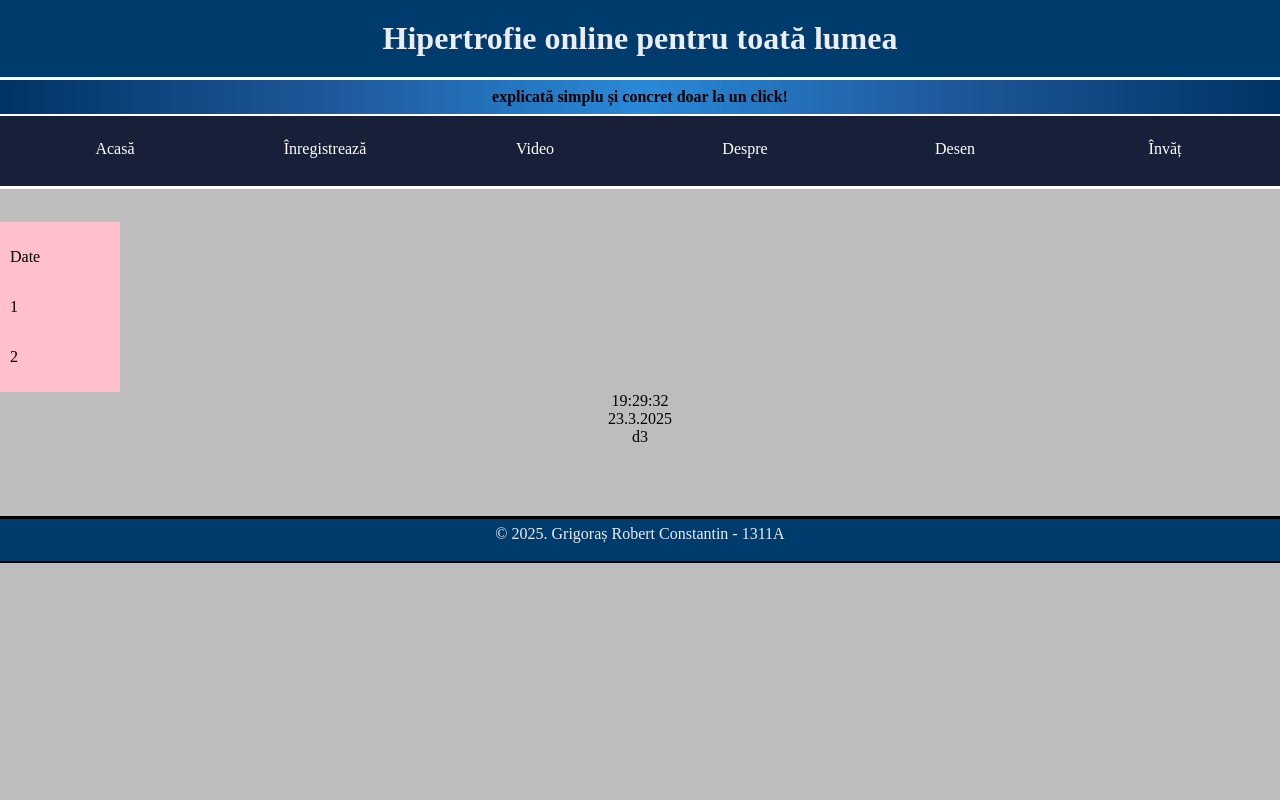
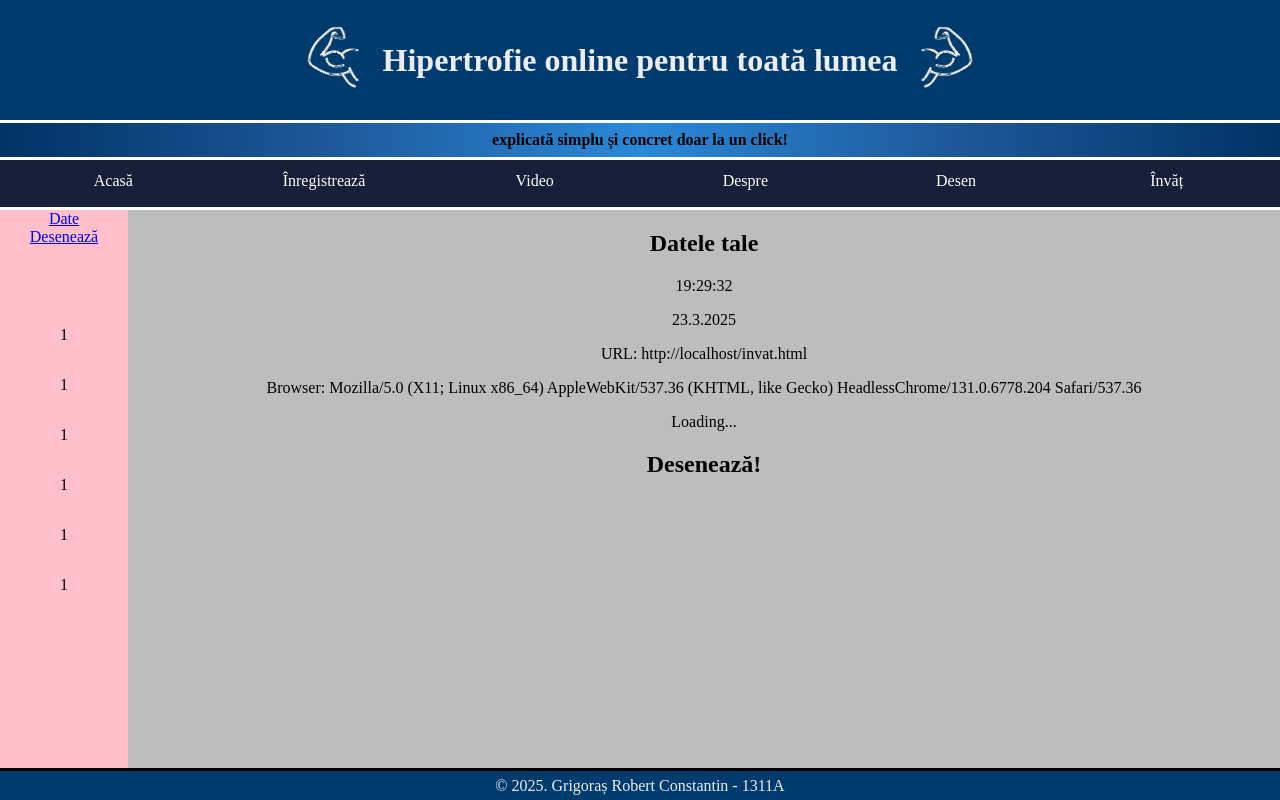
Before and after one commit to robeery/ro-hyperthrophy-website, a plain HTML site: page invat.html in a window 1280 px wide. Drawn offline with Linux system fonts and the light colour scheme.

Commit message:
lab 5 tema 1 + modificari css

```diff
--- a/invat.html
+++ b/invat.html
@@ -2,18 +2,29 @@
 <html lang="ro">
     <head>
         <title> Hipertrofie online - Despre </title>
+        <link rel="icon" href="imagini/logowebsite_alb.png">
         <link rel="stylesheet" href="stil.css">
+
 
     </head>
 
 
-
+    <!--
     <header>
 
-        <h1>Hipertrofie online pentru toată lumea</h1>
+        <h1> <img id="logo_stg" src="imagini/logo_stg.png" alt=""> Hipertrofie online pentru toată lumea <img id="logo_dr" src="imagini/logo_dr.png" alt=""></h1>
         <p>explicată simplu și concret doar la un click!</p>
     </header>
+    -->
+
+    <script src="js/script.js"> </script>
     <body>
+        <header>
+
+            <h1> <img id="logo_stg" src="imagini/logo_stg.png" alt=""> Hipertrofie online pentru toată lumea <img id="logo_dr" src="imagini/logo_dr.png" alt=""></h1>
+            <p>explicată simplu și concret doar la un click!</p>
+        </header>
+
     <div class="site">
         <nav class="bara_nav">
 
@@ -31,20 +42,52 @@
 
         </nav>
 
+        <div class="pagina_invat">
 
-        <aside class="invat">
-            <p> Date </p>
-            <p> 1</p>
-            <p> 2</p>
-        </aside>
-        <!--momentan asa, schimb dupa-->
-        <section id="x">d</section>
-        <section id="data">d2</section>
-        <section id="url">d3 </section>
+            <div class="sidebar_invat">
+                <aside>
+                    <a href="#date_invat">Date</a>
+                    <a href="#deseneaza_invat"> Desenează</a>
+                    <p></p>
+
+                    <p> </p>
+                    <p>  1</p>
+                    <p>  1</p>
+                    <p>  1</p>
+                    <p>  1</p>
+                    <p>  1</p>
+                    <p>  1</p>
+
+                </aside>
+            </div>
+
+            <div class="continut_invat">
+                <!--momentan asa, schimb dupa-->
+
+                <section id="date_invat">
+                    <h1 >Datele tale</h1>
+                    <p id="x" onload="ora()">d1</p>
+                    <p id="data">d2</p>
+                    <p id="url">d3 </p>
+                    <p id="browser">d4 </p>
+                    <p id="location">Loading... </p>
+
+                </section>
+
+                <section id="deseneaza_invat">
+                    <h1>Desenează!</h1>
+
+                </section>
 
 
 
-    </br> </br> </br> </br>
+
+            </div>
+
+        </div>
+
+
+
     <footer style="border-top: 1px solid black;">
     &copy; 2025. Grigoraș Robert Constantin - 1311A
     </footer>
--- a/js/script.js
+++ b/js/script.js
@@ -6,7 +6,7 @@ function ora()
     var s = d.getSeconds();
     var m = d.getMinutes();
     var h = d.getHours();
-    span.textContent = (" "+h).substring(-2) + ":" + (""+ m).substring(-2) + ":" + ("" + s).substring(-2);
+    span.innerHTML = (" "+h).substring(-2) + ":" + (""+ m).substring(-2) + ":" + ("" + s).substring(-2);
 }
 setInterval(ora, 10)
 var span2 = document.getElementById("data");
@@ -16,13 +16,61 @@ function data()
     var zi = d2.getDate();
     var luna = d2.getMonth()+1;
     var an = d2.getFullYear();
-    span2.textContent = (""+zi).substring() + "." + (""+luna).substring() + "." +(""+an).substring();
+    span2.innerHTML = (""+zi).substring() + "." + (""+luna).substring() + "." +(""+an).substring();
 
 }
 setInterval(data, 10);
+var url = document.getElementById("url");
+
 function getURL()
 {
-    let url = document.getElementById("url");
-    url.innerHTML="Pagina: " +  window.location;
-    url.textContent="Pagina: " + window.location;
+   url.innerHTML="URL: " +window.location.href;
+
 }
+setInterval(getURL, 10);
+var browser = document.getElementById("browser");
+
+function getBrowser()
+{
+  browser.innerHTML="Browser: " +window.navigator.userAgent;
+  //browser.innerHTML="Browser: ";
+
+}
+setInterval(getBrowser, 10);
+
+var location1 = document.getElementById("location");
+
+/*
+function getLocation()
+{
+
+  //browser.innerHTML="Browser: ";
+  if (window.navigator.geolocation) {
+
+    location1.innerHTML="Locație: " +window.navigator.geolocation;
+
+  } else {
+     location1.innerHTML="Locația nu este disponibilă :(";
+  }
+
+
+}
+*/
+if (navigator.geolocation) {
+    navigator.geolocation.getCurrentPosition(
+        function (position) {
+            let lat = position.coords.latitude;
+            let lon = position.coords.longitude;
+            document.getElementById("location").innerHTML =
+                `Locație: Latitudine ${lat}, Longitudine ${lon}`;
+        },
+        function (error) {
+            document.getElementById("location").innerHTML =
+                "Eroare: Locația nu poate fi accesată.";
+        }
+    );
+} else {
+    document.getElementById("location").innerHTML =
+        "Locația nu este disponibilă :(";
+}
+setInterval(getLocation, 10);
--- a/stil.css
+++ b/stil.css
@@ -1,11 +1,31 @@
 
-header{
+* {
+    box-sizing: border-box;
+  }
+.site{
+    display: flex;
+    flex-direction:column;
+
+    flex: 1;
+}
+body{
+
+
+    margin:0;
+    background-color: #BDBDBD;
     text-align: center;
 
+    min-height: 100vh;
+    display: flex;
+    flex-direction: column;
 }
 header>h1{
+
+    display: flex;
+    align-items: center;
+    justify-content: center;
     background-color: #003B6D;
-    padding: 20px;
+    padding: 10px;
     color: #EBEDF3;
     margin: 0;
 
@@ -19,38 +39,31 @@ header>h1{
 
 }
 
-header>p{
-   /* background-color: #6699CC; */
-   background: linear-gradient(to right, #003366, #1E5799, #2989D8, #1E5799, #003366);
 
+header > p {
+    background: linear-gradient(to right, #003366, #1E5799, #2989D8, #1E5799, #003366);
     border-bottom: 3px solid white;
     font-weight: bold;
     color: black;
     padding: 8px;
-    position: relative;
-    bottom: 16px;
-}
-body{
-
-
-
-    margin:0;
-    background-color: #BDBDBD;
-    text-align: center;
+    margin: 0;
+    position: static;
 }
 
 .bara_nav {
-    /* work in progress */
-    display:flex;
+
+    display: flex;
     flex-direction: row;
     flex-wrap: wrap;
     justify-content: space-evenly;
     background-color: rgb(23, 32, 56);
-    position: relative;
     height: 50px;
-    bottom: 33px;
-    padding: 10px;
+    padding: 8px;
     border-bottom: 3px solid white;
+    margin: 0;
+    position: static;
+    bottom: 0;
+
 }
 .bara_nav a {
     flex: 1;
@@ -58,13 +71,74 @@ body{
     color:white;
     text-decoration: none;
     text-align: center;
-    padding: 14px;
+    padding: 4px;
     transition: 0.3s;
     height: 30px;
 
 
 
 }
+.bara_nav a:hover {
+    background-color:rgb(92, 112, 168);
+    color:black;
+    padding: 18px;
+    height: 47px;
+    position: relative;
+    bottom: 8px;
+    width: 100%;
+
+}
+
+.pagina_invat{
+    display: flex;
+    flex-wrap: wrap;
+    flex: 1;
+   /* position: relative;
+    bottom: 25px;
+    */
+
+
+}
+.sidebar_invat{
+
+    flex:10%;
+    padding: 0 20px;
+    background-color: pink;
+    margin: 0;
+
+
+
+
+
+}
+
+.continut_invat{
+    flex:90%;
+
+
+}
+aside {
+    display: flex;
+    flex-direction: column;
+}
+
+footer{
+    margin: 0;
+    background-color: #003B6D;
+    color: #EBEDF3;
+    left: 0;
+    bottom: 0;
+    height: 30px;
+
+    outline: 2px solid black;
+    padding: 6px;
+
+
+}
+.desen {
+    align-items: center;
+}
+
 /* de revenit */
 @media (max-width: 800px){
     .bara_nav{
@@ -81,12 +155,6 @@ body{
     }
 }
 
-.bara_nav a:hover {
-    background-color:rgb(92, 112, 168);
-    color:black;
-    padding: 10px;
-
-}
 
 .table_cuv_cheie, th, tr{
     border: 2px black;
@@ -194,32 +262,33 @@ textarea:focus {
     }
 }
 
-aside{
-
-    display: flex;
-    flex-direction: column;
-    justify-content: space-between;
-    height: 100%;
+@media screen and (max-width: 700px) {
+    .sidebar_invat, .bara_nav{
+        flex-direction: column;
+    }
+}
+#logo_stg{
+    float: left;
     width: 100px;
-    margin: 0;
-    background-color: pink;
-    padding: 10px;
-    align-items: flex-start;
+    height: 100px;
+    /*
+    position: relative;
+    left: 295px;
+    bottom: 29px;
+    */
 
 }
-footer{
-    margin: 0;
-    background-color: #003B6D;
-    color: #EBEDF3;
-    left: 0;
-    bottom: 0;
-    height: 30px;
+#logo_dr{
+    float: right;
+    width: 100px;
+    height: 100px;
+    /*
+    position: relative;
+    right: 295px;
+    bottom:29px;
+    */
+}
 
-    outline: 2px solid black;
-    padding: 6px;
-
-
-}
 /*
 .site {
     min-height: 100dvh;
@@ -228,3 +297,35 @@ footer{
     grid-template-columns: minmax(0, 1fr);
 }
 */
+/*
+.bara_nav {
+
+    display:flex;
+    flex-direction: row;
+    flex-wrap: wrap;
+    justify-content: space-evenly;
+    background-color: rgb(23, 32, 56);
+    position: relative;
+    height: 50px;
+    bottom: 33px;
+    padding: 8px;
+    border-bottom: 3px solid white;
+
+    margin-bottom: 0;
+}
+*/
+/*
+header>p{
+
+   background: linear-gradient(to right, #003366, #1E5799, #2989D8, #1E5799, #003366);
+
+    border-bottom: 3px solid white;
+    font-weight: bold;
+    color: black;
+    padding: 8px;
+    position: relative;
+    bottom: 16px;
+}
+    /*
+
+*/
```
Also changed, not shown: desen.html (+4 -3 lines), despre.html (+2 -1 lines), index.html (+2 -1 lines), inregistreaza.html (+2 -1 lines), video.html (+2 -1 lines), imagini/logo_dr.png (added), imagini/logo_stg.png (added), imagini/logowebsite_alb.png (added), imagini/logowebsite_negru.png (added).
